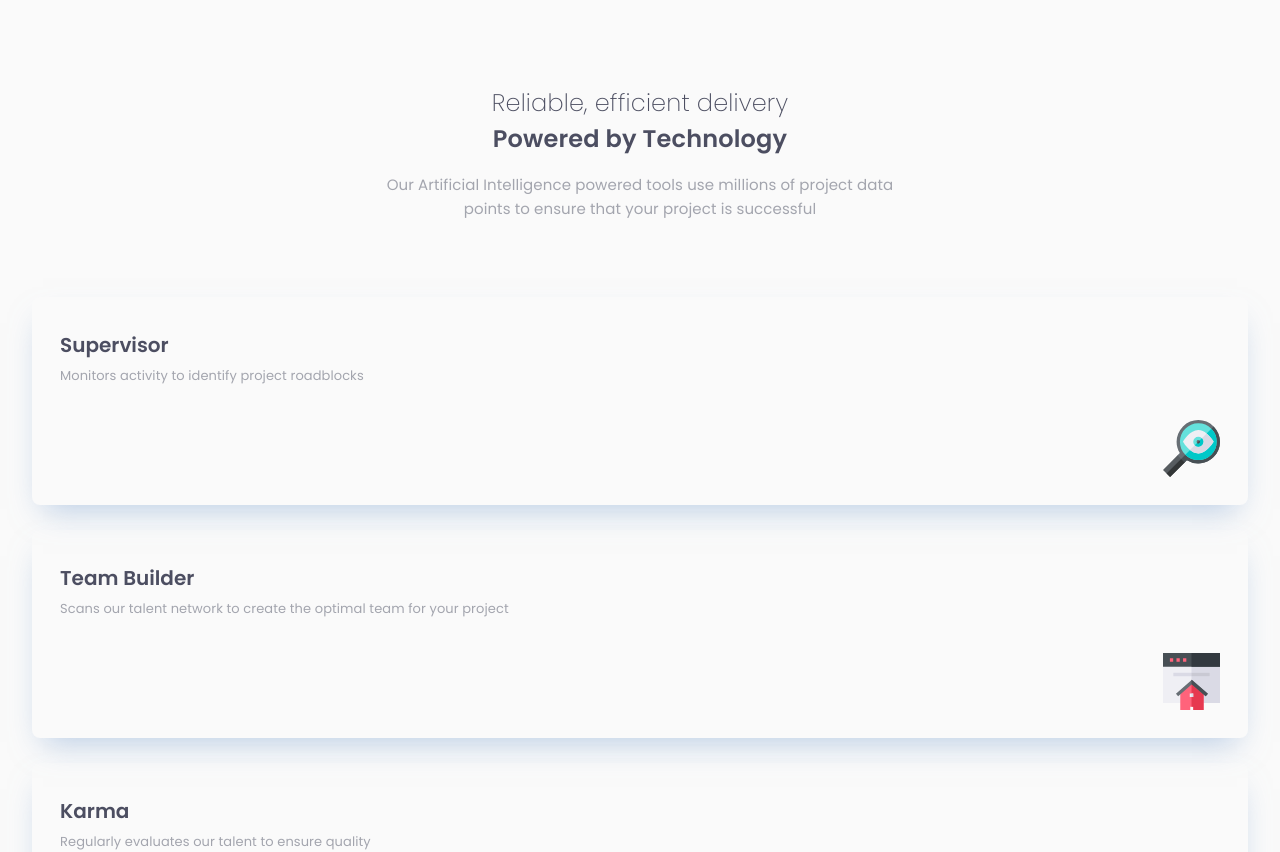
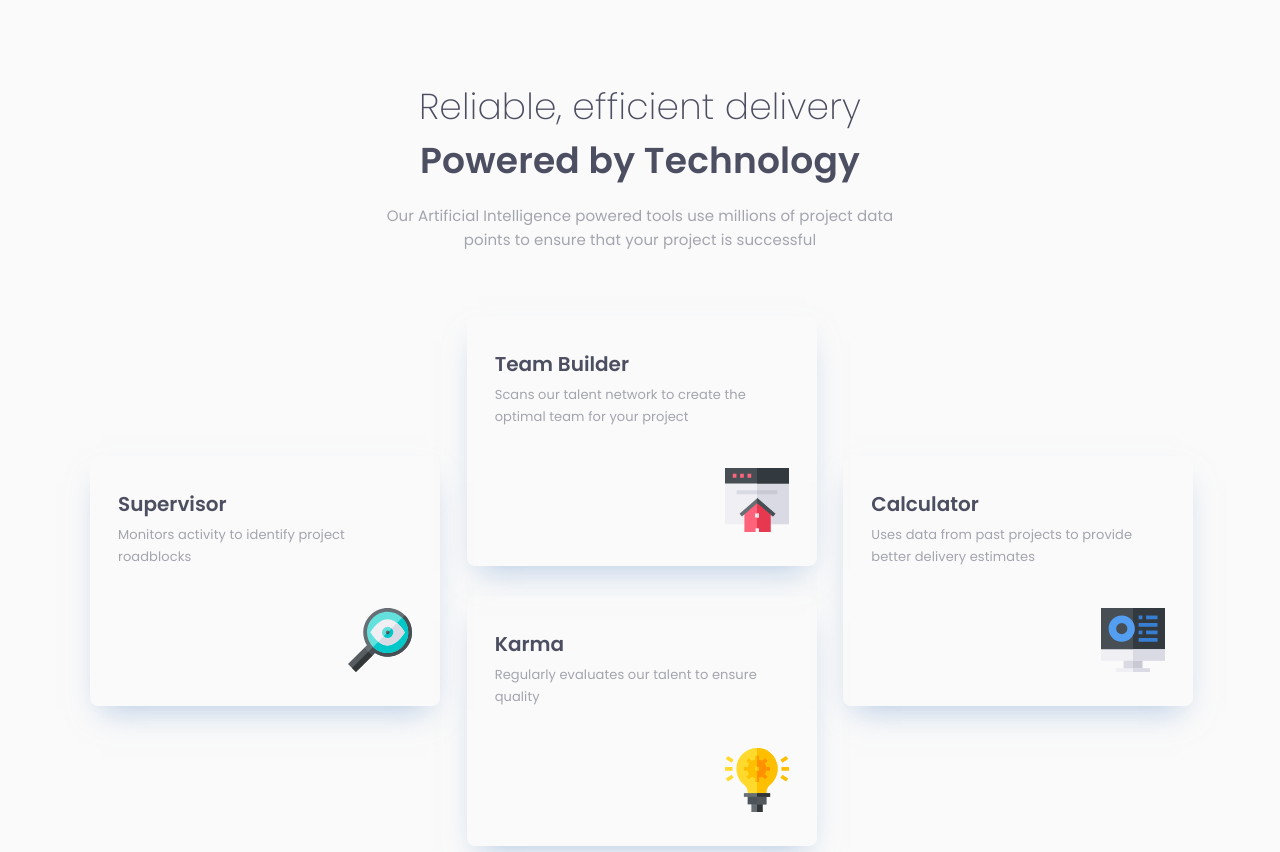
Before and after one commit to bricard-dev/ftm_four-card-feature-section, a React (Vite) app: page / in a window 1280 px wide. Shown: the top 852 px of the page. Built offline with nearby package versions, Linux system fonts and the light colour scheme.

Commit message:
Add desktop design

```diff
--- a/package.json
+++ b/package.json
@@ -10,8 +10,10 @@
     "preview": "vite preview"
   },
   "dependencies": {
+    "clsx": "^2.1.1",
     "react": "^18.3.1",
-    "react-dom": "^18.3.1"
+    "react-dom": "^18.3.1",
+    "tailwind-merge": "^2.5.2"
   },
   "devDependencies": {
     "@eslint/js": "^9.9.0",
--- a/src/App.tsx
+++ b/src/App.tsx
@@ -3,9 +3,9 @@ import Card from './components/Card';
 function App() {
   return (
     <>
-      <main className="mt-[5.3125rem] px-8 space-y-[76px]">
+      <main className="max-w-[1100px] w-full mt-[5.3125rem] xl:mt-20 mx-auto px-8 xl:p-0 space-y-[76px] xl:space-y-[64px]">
         <div className="space-y-4">
-          <h1 className="text-center text-2xl font-light leading-normal tracking-[.17px]">
+          <h1 className="text-center text-2xl xl:text-4xl font-light leading-normal xl:leading-[54px] tracking-[.17px]">
             Reliable, efficient delivery{' '}
             <span className="block font-semibold">Powered by Technology</span>
           </h1>
@@ -14,12 +14,13 @@ function App() {
             data points to ensure that your project is successful
           </p>
         </div>
-        <div className="grid gap-[25px]">
+        <div className="grid xl:grid-cols-3 xl:grid-rows-2 gap-[25px] xl:gap-[30px]">
           <Card
             title="Supervisor"
             description="Monitors activity to identify project roadblocks"
             imgSrc="./assets/icon-supervisor.svg"
             topColor="cyan"
+            className="xl:row-span-2 xl:self-center"
           />
           <Card
             title="Team Builder"
@@ -27,12 +28,14 @@ function App() {
         your project"
             imgSrc="./assets/icon-team-builder.svg"
             topColor="red"
+            className="xl:row-span-1"
           />
           <Card
             title="Karma"
             description="Regularly evaluates our talent to ensure quality"
             imgSrc="./assets/icon-karma.svg"
             topColor="orange"
+            className="xl:col-start-2 xl:row-start-2"
           />
           <Card
             title="Calculator"
@@ -40,6 +43,7 @@ function App() {
         estimates"
             imgSrc="./assets/icon-calculator.svg"
             topColor="blue"
+            className="xl:row-span-2 xl:self-center"
           />
         </div>
       </main>
--- a/src/components/Card.tsx
+++ b/src/components/Card.tsx
@@ -1,28 +1,37 @@
-export default function Card({
-  title,
-  description,
-  imgSrc,
-  imgAlt,
-  topColor,
-}: {
+import { cn } from '../utils/cn';
+
+export interface CardProps {
   title: string;
   description: string;
   imgSrc: string;
   imgAlt?: string;
   topColor: string;
-}) {
+  className?: string;
+}
+
+export default function Card({
+  title,
+  description,
+  imgSrc,
+  imgAlt = `${title} icon`,
+  topColor = 'cyan',
+  className,
+}: CardProps) {
   return (
     <div
-      className={`p-7 relative flex flex-col rounded-lg shadow-card overflow-hidden before:w-full before:h-1 before:absolute before:top-0 before:left-0 before:bg-${topColor}`}
+      className={cn(
+        `xl:w-[350px] xl:h-[250px] p-7 relative flex flex-col rounded-lg shadow-card overflow-hidden before:w-full before:h-1 before:absolute before:top-0 before:left-0 before:bg-${topColor}`,
+        className
+      )}
     >
       <h2 className="font-semibold text-xl leading-10">{title}</h2>
-      <p className="mb-[33px] text-[.8125rem] text-grayishBlue leading-[1.7] tracking-[.09px]">
+      <p className="mb-[33px] xl:mb-10 text-[.8125rem] text-grayishBlue leading-[1.7] tracking-[.09px]">
         {description}
       </p>
       <img
-        className="w-[57px] h-[57px] self-end"
+        className="w-[57px] xl:w-[64px] h-[57px] xl:h-[64px] self-end"
         src={imgSrc}
-        alt={imgAlt || `${title} icon`}
+        alt={imgAlt}
       />
     </div>
   );
--- /dev/null
+++ b/src/utils/cn.ts
@@ -0,0 +1,6 @@
+import { ClassValue, clsx } from 'clsx';
+import { twMerge } from 'tailwind-merge';
+
+export const cn = (...inputs: ClassValue[]) => {
+  return twMerge(clsx(inputs));
+};
```
Also changed, not shown: 1 other file (tests, documents, lock files or other folders).
